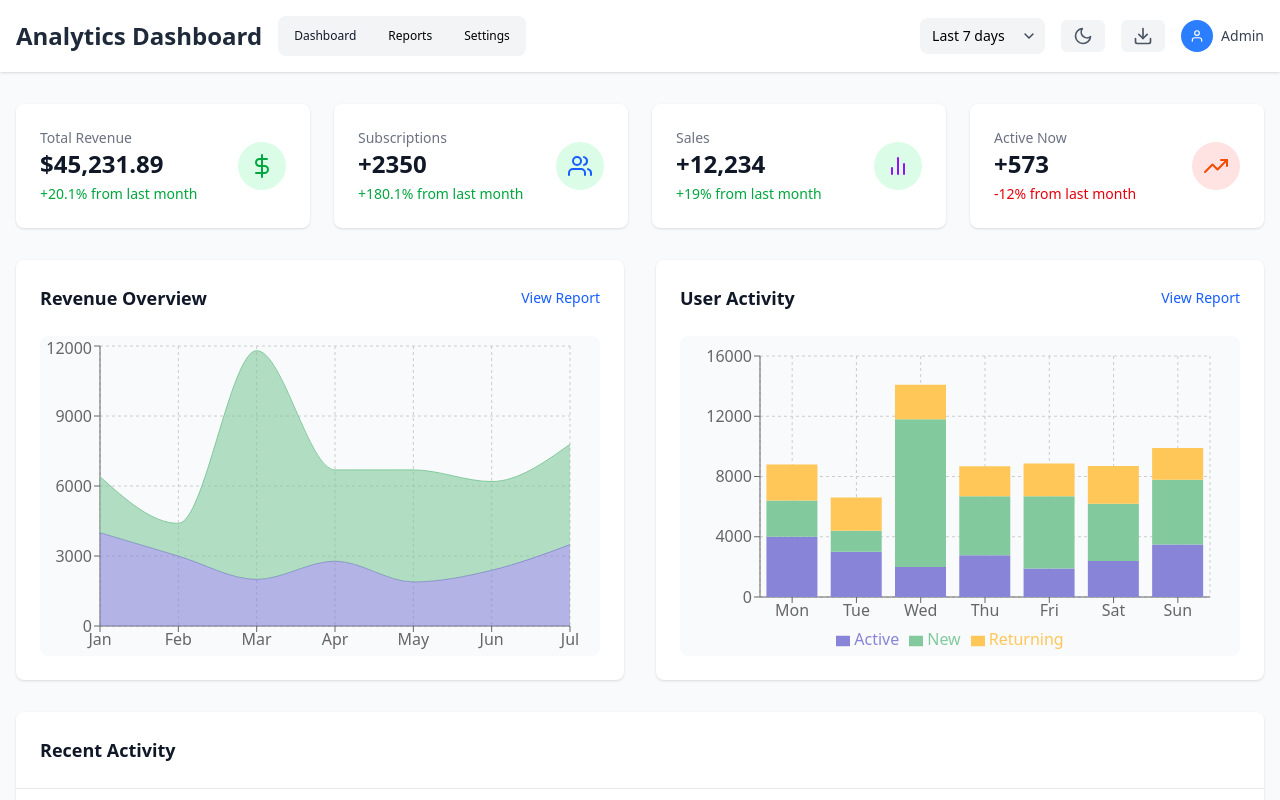
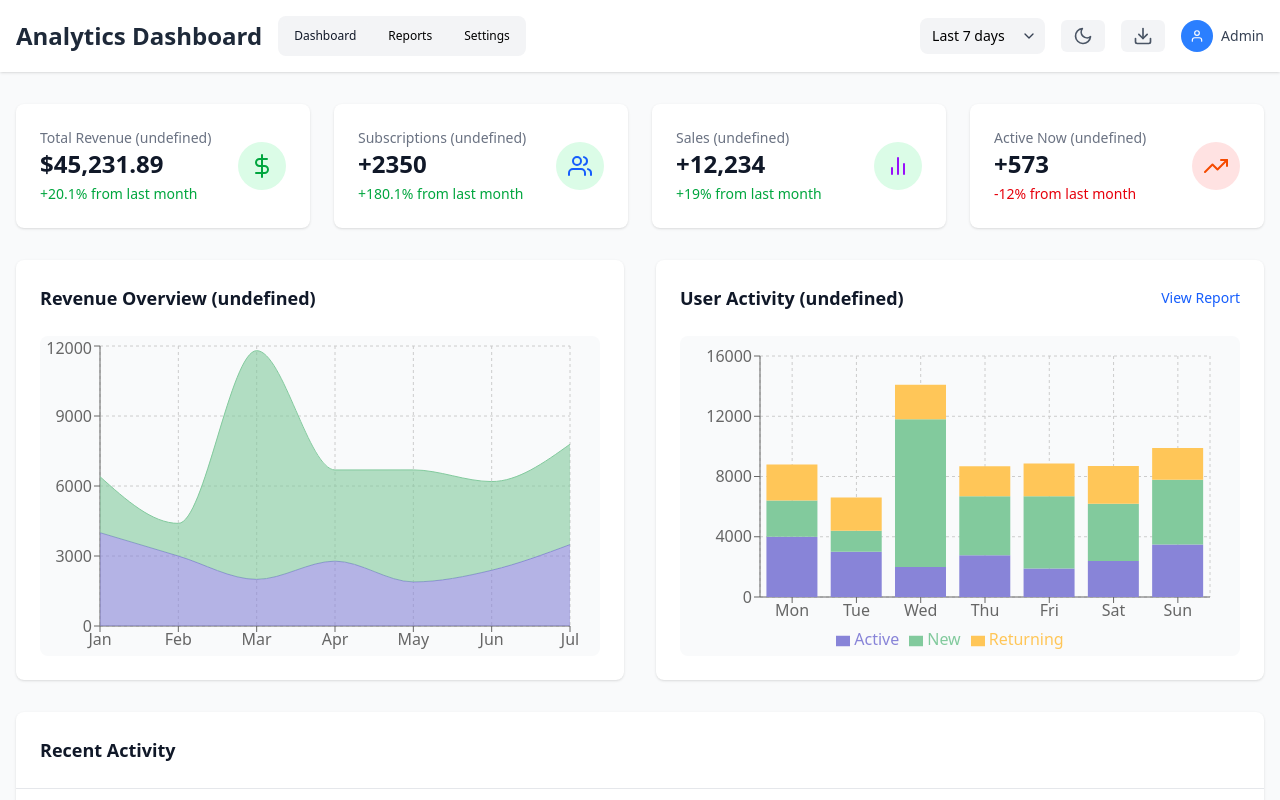
Before and after one commit to asifjirayat/analytics-dashboard, a React (Vite) app: page / in a window 1280 px wide. Shown: the top 800 px of the page. Built offline with nearby package versions, Linux system fonts and the light colour scheme.

Commit message:
DashboardContext consumed by DashboardPage

```diff
--- a/src/pages/DashboardPage.jsx
+++ b/src/pages/DashboardPage.jsx
@@ -1,3 +1,4 @@
+import { useDashboard } from "../contexts/DashboardContext.jsx";
 import { KpiCard } from "../components/dashboard/KpiCard.jsx";
 import { ChartContainer } from "../components/dashboard/ChartContainer.jsx";
 import { FiClock } from "react-icons/fi";
@@ -5,8 +6,11 @@ import { RevenueChart } from "../components/charts/RevenueChart.jsx";
 import { UserActivityChart } from "../components/charts/UserActivityChart.jsx";
 
 export const DashboardPage = () => {
+  const { state } = useDashboard();
+
   // Mock data for KPI cards
-  const kpiData = [
+  const getKpiData = () => {
+    const baseData = [
       {
         title: "Total Revenue",
         value: "$45,231.89",
@@ -37,6 +41,16 @@ export const DashboardPage = () => {
       },
     ];
 
+    /* In a real app, we would filter/modify data based on dateRange
+  For now, we'll just show the same data but indicate the range */
+    return baseData.map((kpi) => ({
+      ...kpi,
+      title: `${kpi.title} (${state.dateRange})`,
+    }));
+  };
+
+  const kpiData = getKpiData();
+
   return (
     <div className="space-y-8">
       {/* KPI cards section */}
@@ -55,15 +69,12 @@ export const DashboardPage = () => {
 
       {/* Charts section */}
       <div className="grid grid-cols-1 lg:grid-cols-2 gap-8">
-        <ChartContainer
-          title="Revenue Overview"
-          onReportClick={() => console.log("View revenue report")}
-        >
+        <ChartContainer title={`Revenue Overview (${state.dateRange})`}>
           <RevenueChart />
         </ChartContainer>
 
         <ChartContainer
-          title="User Activity"
+          title={`User Activity (${state.dateRange})`}
           onReportClick={() => console.log("View user report")}
         >
           <UserActivityChart />
```
Lines whose indentation alone changed are shown as unchanged.
